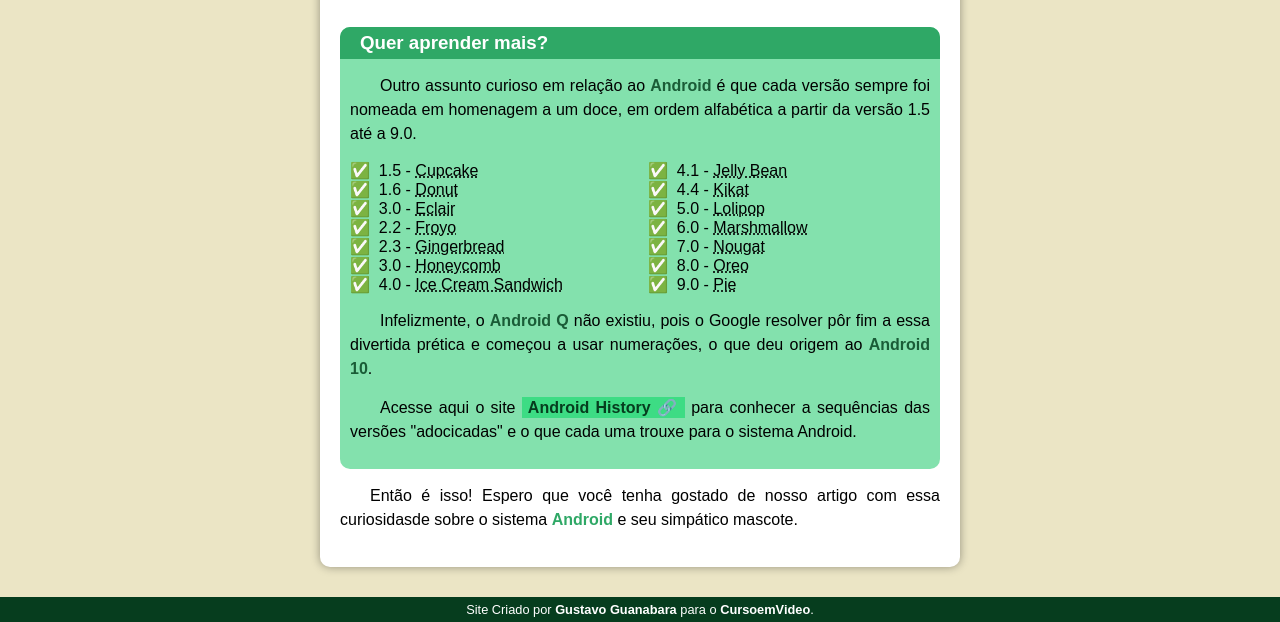
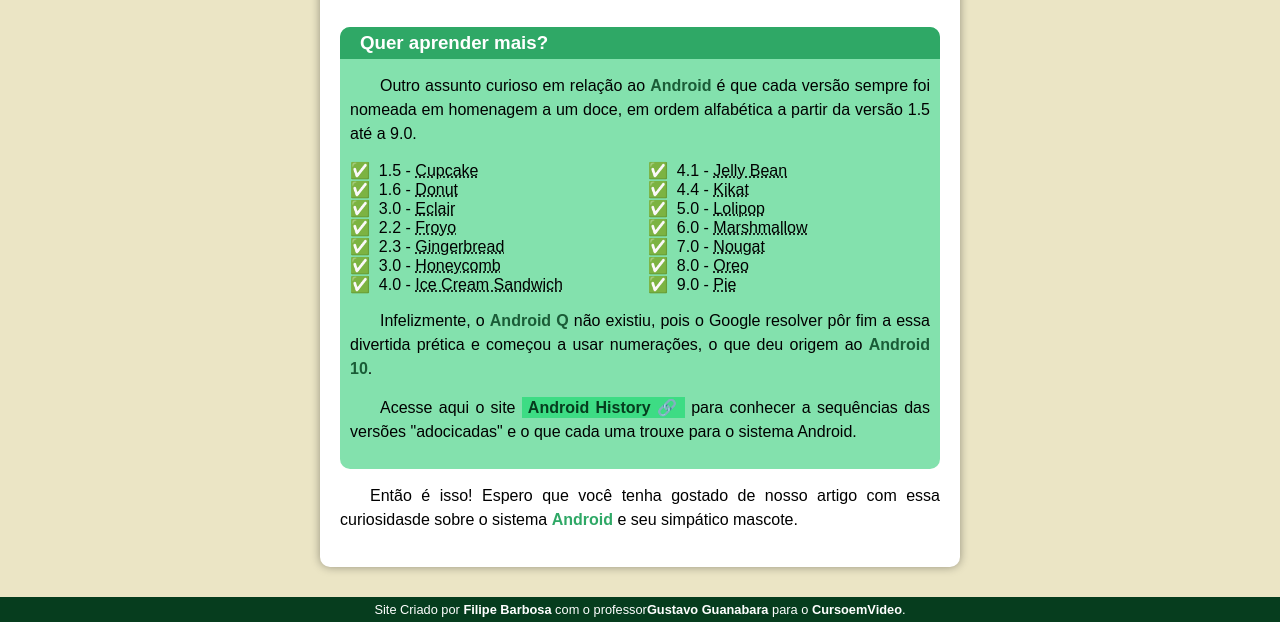
Before and after one commit to FilipeSBabosa/desafio-android, a plain HTML site: page index.html in a window 1280 px wide. Shown: the part 1987-2609 px from the top of the page. Drawn offline with Linux system fonts and the light colour scheme.

Commit message:
meu github adicionado

```diff
--- a/index.html
+++ b/index.html
@@ -94,7 +94,7 @@
         </article>
     </main>
     <footer>
-        Site Criado por <a href="https://gustavoguanabara.github.io/" target="_blank">Gustavo Guanabara</a> para o <a href="https://www.youtube.com/@CursoemVideo" target="_blank">CursoemVideo</a>.
+        Site Criado por <a href="https://github.com/Lipe792" target="_blank">Filipe Barbosa</a> com o professor<a href="https://gustavoguanabara.github.io/" target="_blank">Gustavo Guanabara</a> para o <a href="https://www.youtube.com/@CursoemVideo" target="_blank">CursoemVideo</a>.
     </footer>
 </body>
 </html>
```
